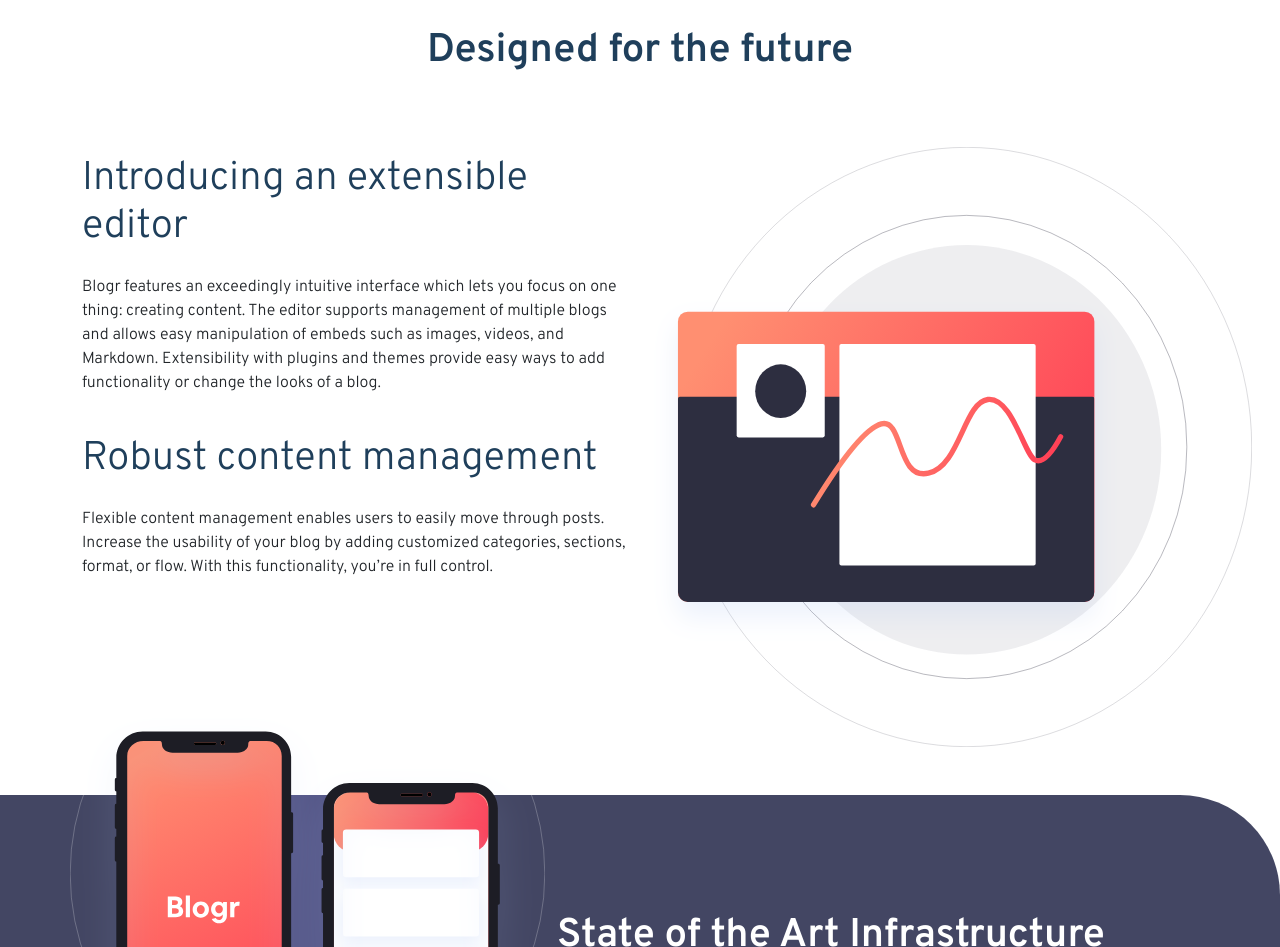
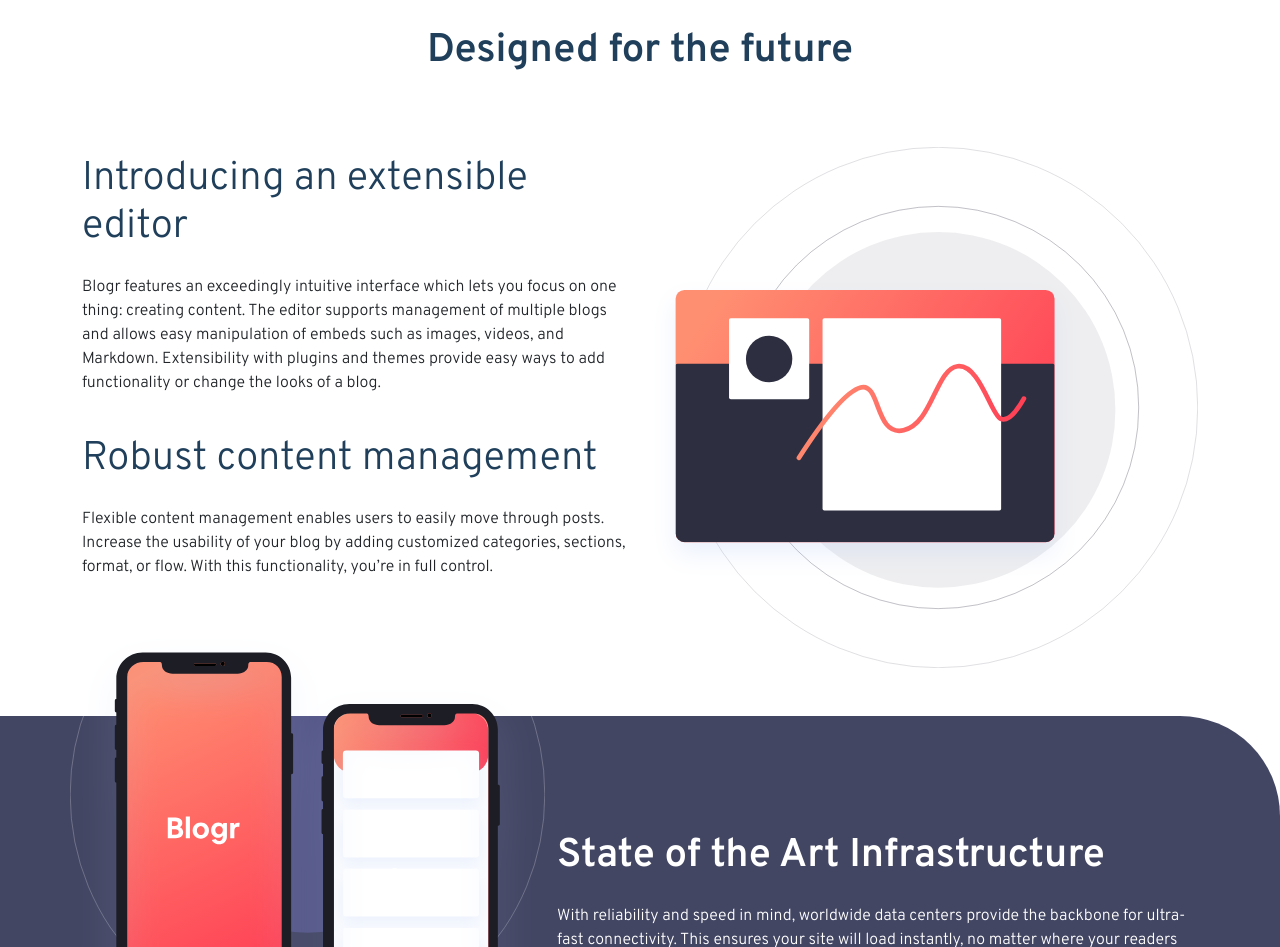
Before and after one commit to 202303-PRM-TR-FEW/landing-page-challenge-sukran-furkan-bootstrap, a plain HTML site: page index.html in a window 1280 px wide. Shown: the part 409-1356 px from the top of the page. Drawn offline with nearby package versions, Linux system fonts and the light colour scheme.

Commit message:
fix: overlflow of the img of Designed for the future

```diff
--- a/index.html
+++ b/index.html
@@ -90,9 +90,9 @@
     Designed for the future
   </h2>
   <br>
-  <div class="container">
+  <div class="container mb-5 flex-column flex-lg-row">
     <div class="row">
-      <div class="col-md-6">
+      <div class="col-lg-6">
         <h3 class="font-weight-bold mb-2 mt-2 mb-4 fs-1" style="color: hsl(208, 49%, 24%);">
           Introducing an extensible editor
         </h3>
@@ -111,8 +111,8 @@
           by adding customized categories, sections, format, or flow. With this functionality, you’re in full control.
         </p>
       </div>
-      <div class="col-md-6 float-right">
-        <img src="images/illustration-editor-desktop.svg" alt="logo" height="600px" width="600px">
+      <div class="col-lg-6 align-self-start">
+        <img src="images/illustration-editor-desktop.svg" class="img-fluid" alt="logo">
       </div>
     </div>
   </div>
```
